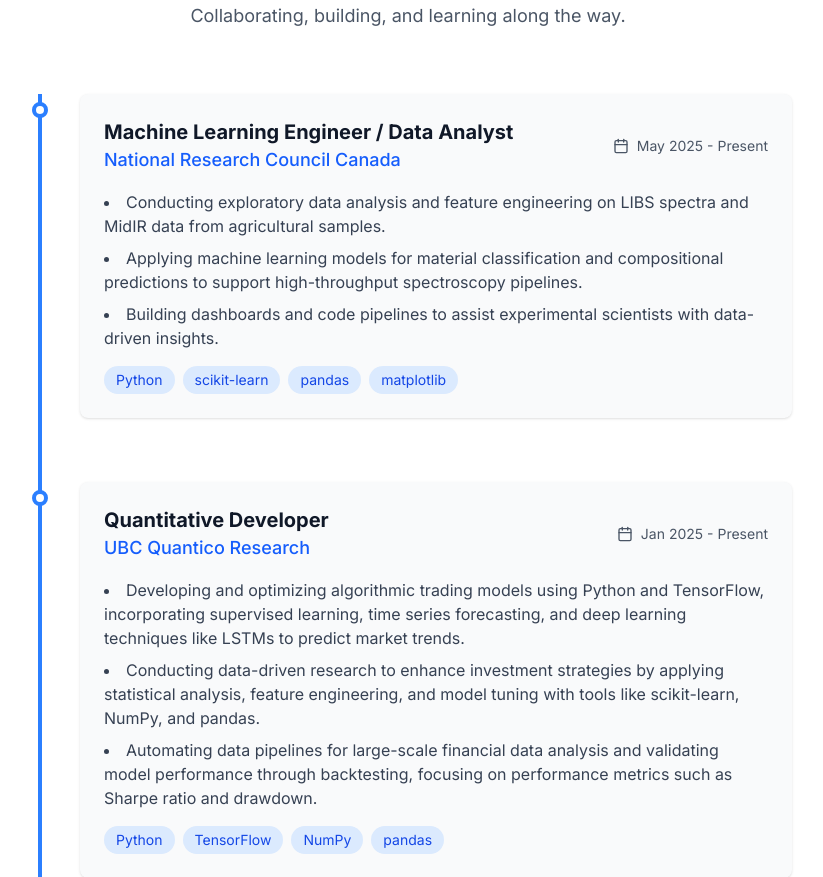
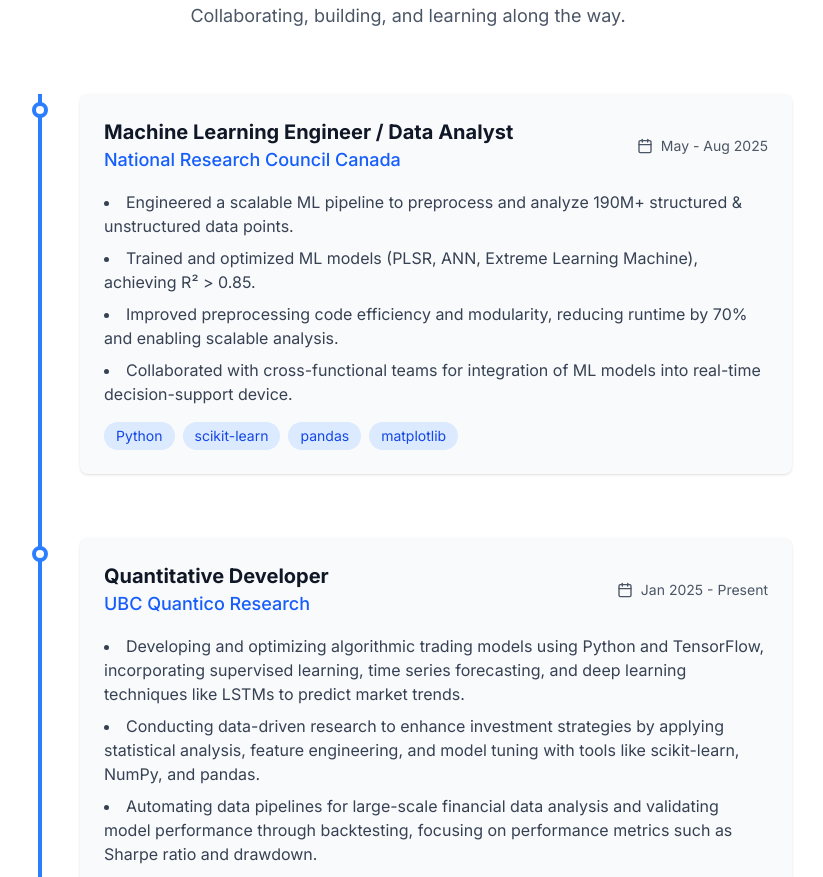
Before and after one commit to stellahan05/my-portfolio, a Next.js app: page / in a window 1280 px wide. Shown: the part 1920-2797 px from the top of the page, without its empty margins (232-1055 px from the left). Built offline with nearby package versions, Linux system fonts and the light colour scheme.

Commit message:
update experiences: nrc

```diff
--- a/app/components/experience.tsx
+++ b/app/components/experience.tsx
@@ -7,11 +7,12 @@
   {
     title: "Machine Learning Engineer / Data Analyst",
     company: "National Research Council Canada",
-    period: "May 2025 - Present",
+    period: "May - Aug 2025",
     description: [
-      "Conducting exploratory data analysis and feature engineering on LIBS spectra and MidIR data from agricultural samples.",
-      "Applying machine learning models for material classification and compositional predictions to support high-throughput spectroscopy pipelines.",
-      "Building dashboards and code pipelines to assist experimental scientists with data-driven insights."
+      "Engineered a scalable ML pipeline to preprocess and analyze 190M+ structured & unstructured data points.",
+      "Trained and optimized ML models (PLSR, ANN, Extreme Learning Machine), achieving R² > 0.85.",
+      "Improved preprocessing code efficiency and modularity, reducing runtime by 70% and enabling scalable analysis.",
+      "Collaborated with cross-functional teams for integration of ML models into real-time decision-support device."
     ],
     technologies: ["Python", "scikit-learn", "pandas", "matplotlib"]
   },
```
